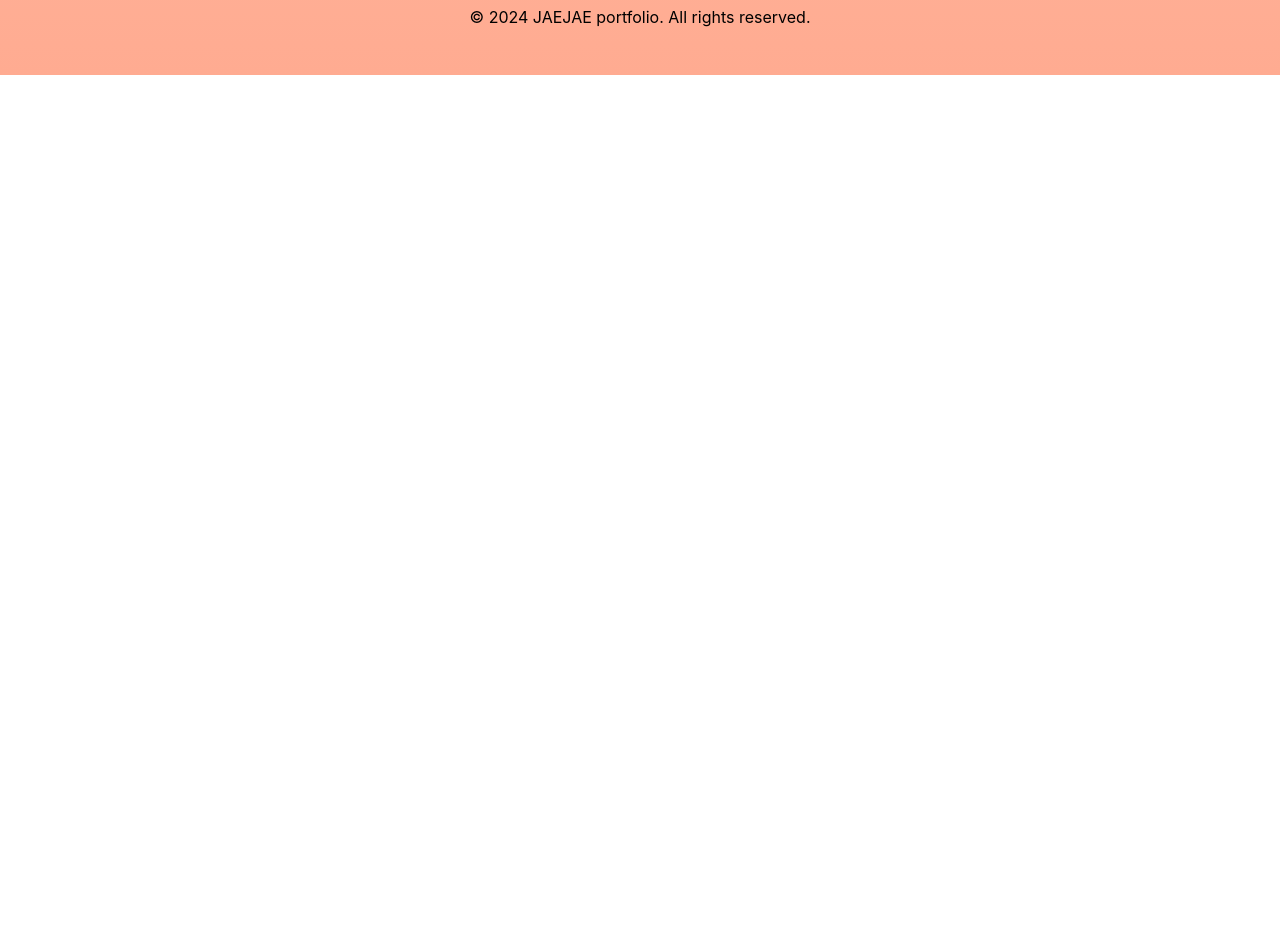
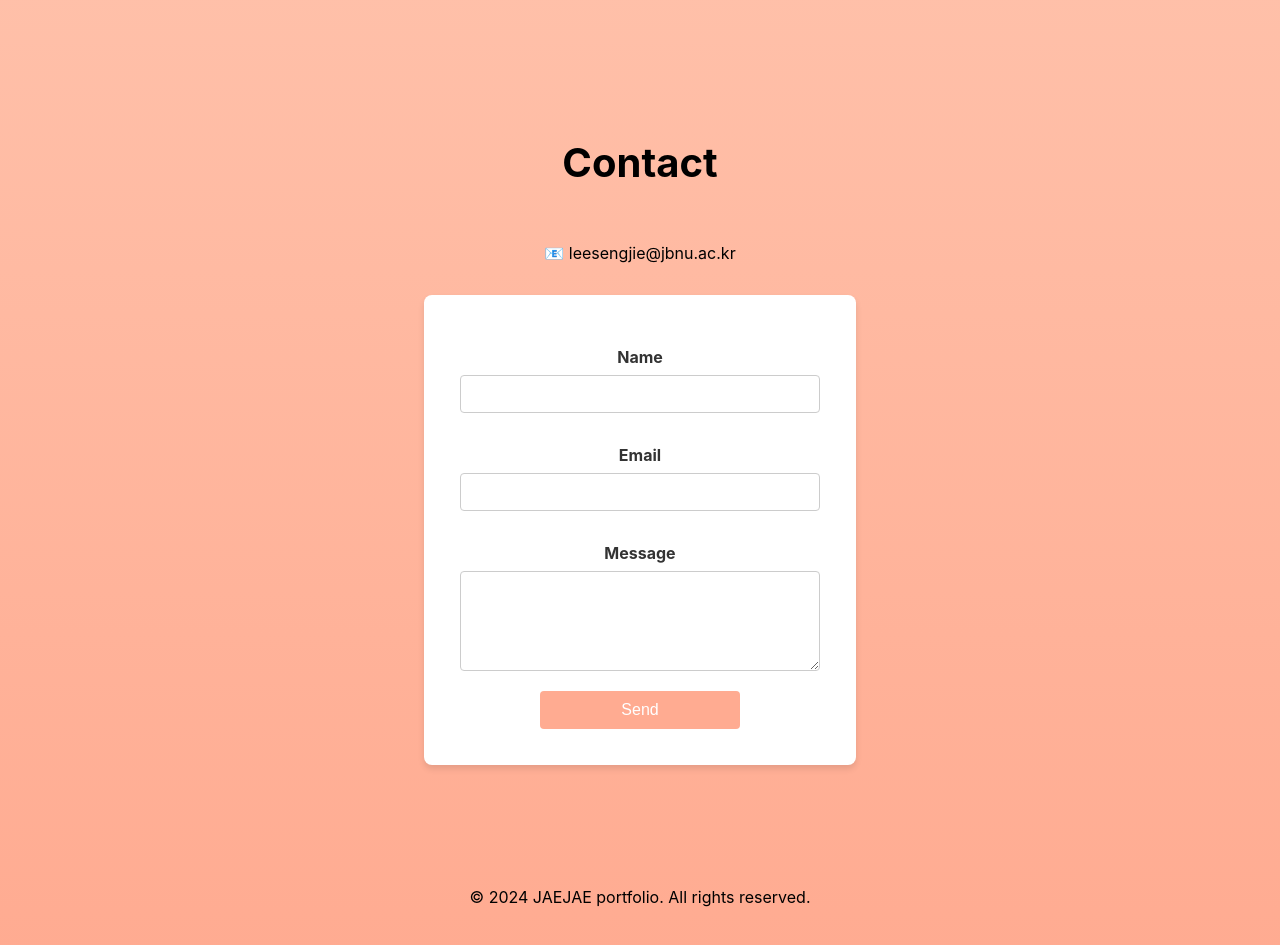
Before and after one commit to SeungjaeLee00/Personal-Statement, a React (Create React App) app: page / in a window 1280 px wide. Shown: the part 2020-2965 px from the top of the page. Before the commit the page ends 2095 px from the top, so only its background shows below. Built offline with nearby package versions, Linux system fonts and the light colour scheme.

Commit message:
feat: emailJs 사용해서 contact 구현

```diff
--- a/package.json
+++ b/package.json
@@ -3,6 +3,7 @@
   "version": "0.1.0",
   "private": true,
   "dependencies": {
+    "@emailjs/browser": "^4.4.1",
     "cra-template": "1.2.0",
     "react": "^18.3.1",
     "react-dom": "^18.3.1",
--- a/src/App.js
+++ b/src/App.js
@@ -9,11 +9,13 @@
 import AboutDetail from "./details/AboutDetail";
 import ArchivingDetail from "./details/ArchivingDetail";
 import SkillDetail from "./details/SkillDetail";
+import ContactDetail from "./details/ContactDetail";
 
 function App() {
   const HomeRef = useRef(null);
   const ArchivingRef = useRef(null);
   const SkillsRef = useRef(null);
+  const ContactRef = useRef(null);
 
   const moveToHomeHandler = () => {
     HomeRef.current.scrollIntoView({ behavior: "smooth" });
@@ -24,13 +26,22 @@
   const moveToSkillsHandler = () => {
     SkillsRef.current.scrollIntoView({ behavior: "smooth" });
   };
+  const moveToContactHandler = () => {
+    ContactRef.current.scrollIntoView({ behavior: "smooth" });
+  };
 
   return (
     <div className="App">
-      <Header moveToHome={moveToHomeHandler} moveToArc={moveToArcHandler} />
+      <Header
+        moveToHome={moveToHomeHandler}
+        moveToArc={moveToArcHandler}
+        moveToSkill={moveToSkillsHandler}
+        moveToContact={moveToContactHandler}
+      />
       <AboutDetail ref={HomeRef} moveToArc={moveToHomeHandler} />
       <ArchivingDetail ref={ArchivingRef} />
       <SkillDetail ref={SkillsRef} />
+      <ContactDetail ref={ContactRef} />
       <TopButton />
       <div className="footer">
         <Footer />
--- /dev/null
+++ b/src/details/ContactDetail.jsx
@@ -0,0 +1,61 @@
+import React, { forwardRef, useRef } from "react";
+import emailjs from "@emailjs/browser";
+
+import Card from "../components/Card";
+import "../style/details/ContactDetail.css";
+
+const ContactDetail = forwardRef((props, ref) => {
+  const form = useRef();
+  const sendEmailHandler = (e) => {
+    e.preventDefault();
+    emailjs
+      .sendForm(
+        process.env.REACT_APP_EMAILJS_SERVICE_ID,
+        process.env.REACT_APP_EMAILJS_TEMPLATE_ID,
+        form.current,
+        process.env.REACT_APP_EMAILJS_PUBLIC_KEY
+      )
+      .then(
+        function (response) {
+          console.log("SUCCESS!", response.status, response.message);
+          alert(
+            "이메일 전송이 완료되었습니다! 빠른 시일 내에 답장 드리겠습니다."
+          );
+          form.current.name.value = "";
+          form.current.email.value = "";
+          form.current.message.value = "";
+        },
+        function (error) {
+          console.log("FAILED...", error);
+        }
+      );
+  };
+  return (
+    <div className="Contact" ref={ref}>
+      <h1 className="contact-title">
+        <a name="Contact">Contact</a>
+      </h1>
+      <p>
+        <a href="mailto:leesengjie@jbnu.ac.kr" className="email-link">
+          📧 leesengjie@jbnu.ac.kr
+        </a>
+      </p>
+      <div className="contact-card-wrapper">
+        <Card className="contact-card">
+          <form className="contents" ref={form} onSubmit={sendEmailHandler}>
+            <h3>Name</h3>
+            <input type="text" name="name" />
+            <h3>Email</h3>
+            <input type="email" name="email" />
+            <h3>Message</h3>
+            <textarea name="message" />
+            <div className="send-btn">
+              <button type="submit">Send</button>
+            </div>
+          </form>
+        </Card>
+      </div>
+    </div>
+  );
+});
+export default ContactDetail;
--- /dev/null
+++ b/src/style/details/ContactDetail.css
@@ -0,0 +1,127 @@
+.Contact {
+  display: flex;
+  flex-direction: column;
+  align-items: center;
+  justify-content: center;
+  padding: 80px 30px;
+  margin: 40px 0;
+  width: 100%;
+  max-width: 1200px;
+  max-height: 100vh; /* 화면 높이를 초과하지 않도록 */
+  box-sizing: border-box;
+  overflow-y: auto; /* 세로 스크롤 허용 */
+}
+
+.contact-title {
+  font-size: 2.5rem;
+  text-align: center;
+  margin-bottom: 40px;
+  display: flex;
+  justify-content: center;
+  align-items: center;
+  width: 100%;
+}
+
+.contact-card {
+  width: 400px;
+}
+
+.contents {
+  max-width: 800px;
+  margin: 0 auto;
+  padding: 20px;
+}
+
+.contents h3 {
+  margin-bottom: 8px;
+  font-size: 16px;
+  color: #333;
+  text-align: center;
+}
+
+.contents input,
+.contents textarea {
+  width: 100%;
+  max-width: 500px;
+  padding: 10px;
+  margin-bottom: 16px;
+  border: 1px solid #ccc;
+  border-radius: 4px;
+  font-size: 14px;
+  color: #333;
+  box-sizing: border-box;
+}
+
+.contents textarea {
+  height: 100px;
+  resize: vertical;
+}
+
+.send-btn {
+  text-align: center;
+}
+
+.send-btn button {
+  background-color: #ffab91;
+  color: white;
+  width: 200px;
+  border: none;
+  border-radius: 4px;
+  padding: 10px 20px;
+  font-size: 16px;
+  cursor: pointer;
+  transition: background-color 0.3s ease;
+}
+
+.send-btn button:hover {
+  background-color: #0056b3;
+}
+
+.email-link {
+  text-decoration: none;
+  color: black;
+}
+
+@media (max-width: 768px) {
+  .Contact {
+    padding: 10px; /* 여백 줄임 */
+  }
+
+  .contact-title {
+    font-size: 1.8rem; /* 제목 글씨 크기 줄임 */
+    margin-bottom: 20px; /* 아래쪽 여백 줄임 */
+  }
+
+  .contact-card {
+    width: 100%; /* 카드 너비를 화면 전체로 설정 */
+    max-width: 200px; /* 카드 최대 너비 줄임 */
+  }
+
+  .contents {
+    max-width: 100%; /* 콘텐츠 너비를 화면 전체로 설정 */
+    padding: 10px; /* 여백 줄임 */
+  }
+
+  .contents h3 {
+    font-size: 14px; /* 제목 글씨 크기 줄임 */
+    margin-bottom: 6px; /* 아래쪽 여백 줄임 */
+  }
+
+  .contents input,
+  .contents textarea {
+    max-width: 100%; /* 입력 필드 및 텍스트 영역 너비를 화면 전체로 설정 */
+    font-size: 12px; /* 글씨 크기 줄임 */
+    padding: 8px; /* 패딩 줄임 */
+    margin-bottom: 12px; /* 아래쪽 여백 줄임 */
+  }
+
+  .contents textarea {
+    height: 80px; /* 텍스트 영역 높이 줄임 */
+  }
+
+  .send-btn button {
+    width: 100px; /* 버튼 너비 줄임 */
+    font-size: 14px; /* 글씨 크기 줄임 */
+    padding: 8px 16px; /* 패딩 줄임 */
+  }
+}
```
Also changed, not shown: 2 other files (tests, documents, lock files or other folders).
